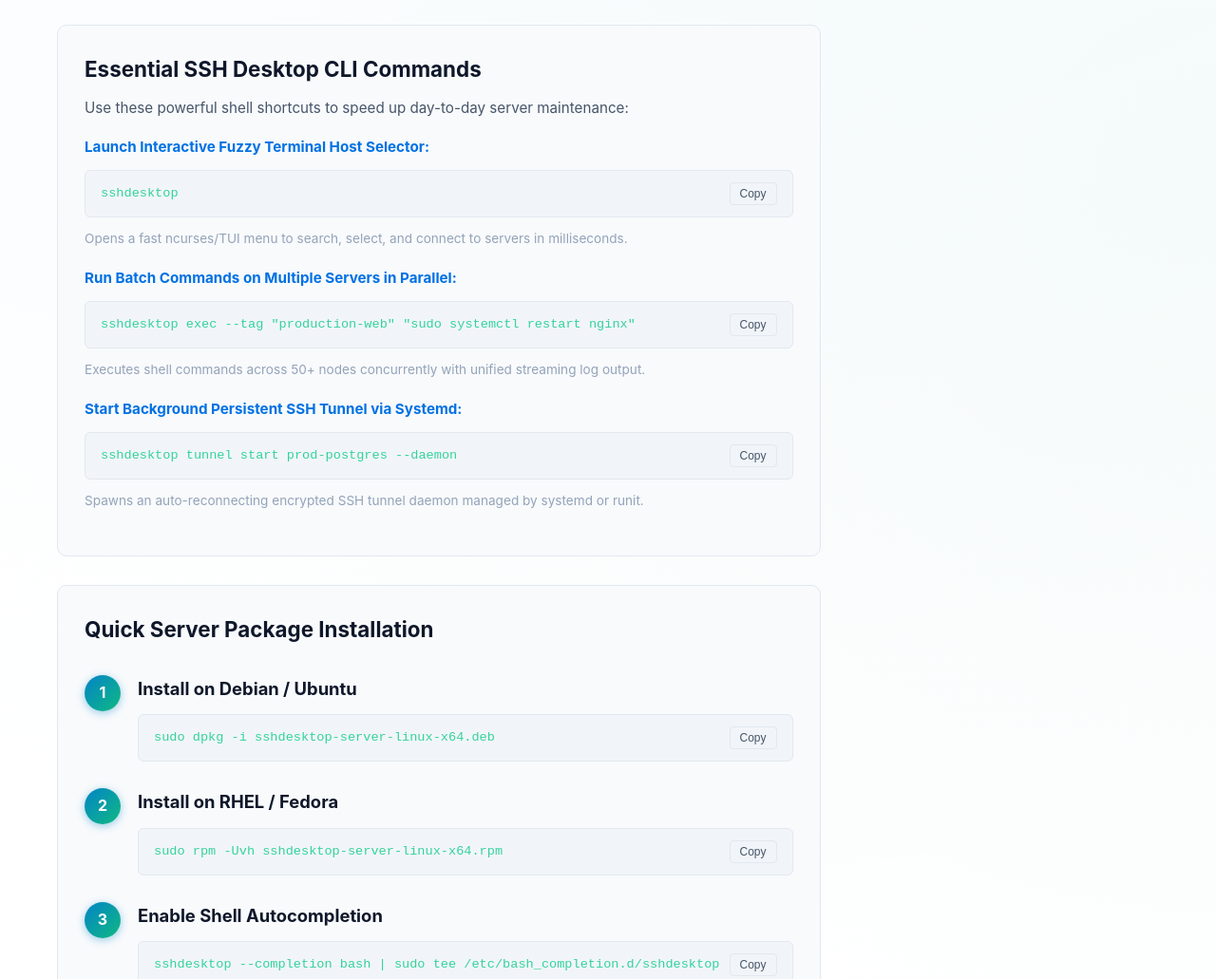
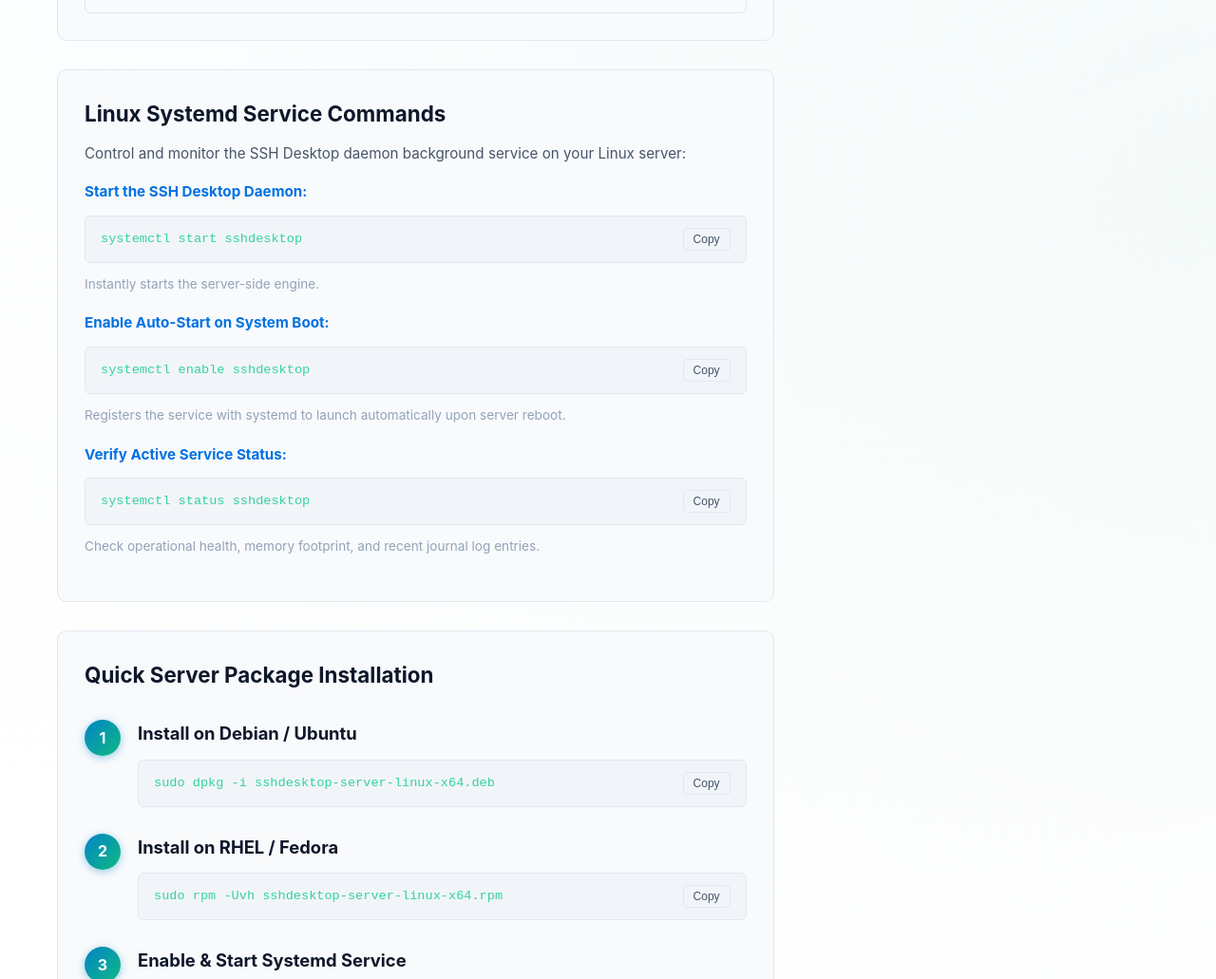
Before and after one commit to sshdesktop/website, a plain HTML site: page download-linux-cli.html in a window 1280 px wide. Shown: the part 1405-2436 px from the top of the page at 95% size. Drawn offline with Linux system fonts and the light colour scheme.

```diff
--- a/download-linux-cli.html
+++ b/download-linux-cli.html
@@ -283,38 +283,38 @@
               </div>
             </div>
 
-            <!-- Terminal Commands Showcase -->
+            <!-- Linux Systemd Service Management -->
             <div class="card" style="margin-bottom: 30px;">
-              <h2 style="font-size: 1.4rem; margin-bottom: 12px;">Essential SSH Desktop CLI Commands</h2>
+              <h2 style="font-size: 1.4rem; margin-bottom: 12px;">Linux Systemd Service Commands</h2>
               <p style="color: var(--text-muted); font-size: 0.95rem; margin-bottom: 16px;">
-                Use these powerful shell shortcuts to speed up day-to-day server maintenance:
+                Control and monitor the SSH Desktop daemon background service on your Linux server:
               </p>
 
               <div style="margin-bottom: 18px;">
-                <h4 style="font-size: 0.95rem; color: var(--accent-cyan); margin-bottom: 4px;">Launch Interactive Fuzzy Terminal Host Selector:</h4>
+                <h4 style="font-size: 0.95rem; color: var(--accent-cyan); margin-bottom: 4px;">Start the SSH Desktop Daemon:</h4>
                 <div class="code-box">
-                  <code>sshdesktop</code>
-                  <button class="copy-btn" data-copy="sshdesktop">Copy</button>
+                  <code>systemctl start sshdesktop</code>
+                  <button class="copy-btn" data-copy="systemctl start sshdesktop">Copy</button>
                 </div>
-                <p style="color: var(--text-dim); font-size: 0.85rem;">Opens a fast ncurses/TUI menu to search, select, and connect to servers in milliseconds.</p>
+                <p style="color: var(--text-dim); font-size: 0.85rem;">Instantly starts the server-side engine.</p>
               </div>
 
               <div style="margin-bottom: 18px;">
-                <h4 style="font-size: 0.95rem; color: var(--accent-cyan); margin-bottom: 4px;">Run Batch Commands on Multiple Servers in Parallel:</h4>
+                <h4 style="font-size: 0.95rem; color: var(--accent-cyan); margin-bottom: 4px;">Enable Auto-Start on System Boot:</h4>
                 <div class="code-box">
-                  <code>sshdesktop exec --tag "production-web" "sudo systemctl restart nginx"</code>
-                  <button class="copy-btn" data-copy='sshdesktop exec --tag "production-web" "sudo systemctl restart nginx"'>Copy</button>
+                  <code>systemctl enable sshdesktop</code>
+                  <button class="copy-btn" data-copy="systemctl enable sshdesktop">Copy</button>
                 </div>
-                <p style="color: var(--text-dim); font-size: 0.85rem;">Executes shell commands across 50+ nodes concurrently with unified streaming log output.</p>
+                <p style="color: var(--text-dim); font-size: 0.85rem;">Registers the service with systemd to launch automatically upon server reboot.</p>
               </div>
 
               <div style="margin-bottom: 18px;">
-                <h4 style="font-size: 0.95rem; color: var(--accent-cyan); margin-bottom: 4px;">Start Background Persistent SSH Tunnel via Systemd:</h4>
+                <h4 style="font-size: 0.95rem; color: var(--accent-cyan); margin-bottom: 4px;">Verify Active Service Status:</h4>
                 <div class="code-box">
-                  <code>sshdesktop tunnel start prod-postgres --daemon</code>
-                  <button class="copy-btn" data-copy="sshdesktop tunnel start prod-postgres --daemon">Copy</button>
+                  <code>systemctl status sshdesktop</code>
+                  <button class="copy-btn" data-copy="systemctl status sshdesktop">Copy</button>
                 </div>
-                <p style="color: var(--text-dim); font-size: 0.85rem;">Spawns an auto-reconnecting encrypted SSH tunnel daemon managed by systemd or runit.</p>
+                <p style="color: var(--text-dim); font-size: 0.85rem;">Check operational health, memory footprint, and recent journal log entries.</p>
               </div>
             </div>
 
@@ -337,10 +337,10 @@
                   </div>
                 </li>
                 <li>
-                  <h4>Enable Shell Autocompletion</h4>
+                  <h4>Enable &amp; Start Systemd Service</h4>
                   <div class="code-box">
-                    <code>sshdesktop --completion bash | sudo tee /etc/bash_completion.d/sshdesktop</code>
-                    <button class="copy-btn" data-copy="sshdesktop --completion bash | sudo tee /etc/bash_completion.d/sshdesktop">Copy</button>
+                    <code>sudo systemctl enable sshdesktop &amp;&amp; sudo systemctl start sshdesktop</code>
+                    <button class="copy-btn" data-copy="sudo systemctl enable sshdesktop && sudo systemctl start sshdesktop">Copy</button>
                   </div>
                 </li>
               </ol>
```
Also changed, not shown: download-linux-desktop.html (+1 -8 lines), download-mac.html (+1 -13 lines), download-windows.html (+1 -7 lines), download.html (+5 -16 lines), index.html (+0 -12 lines), putty-alternative.html (+1 -1 lines), 1 other file.
